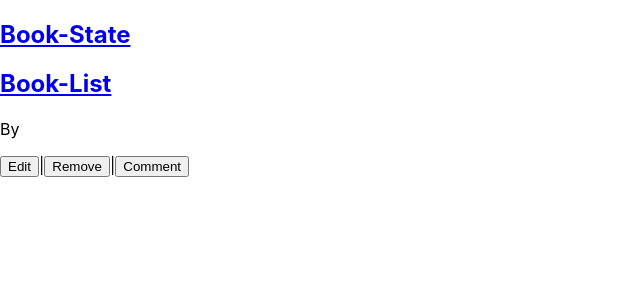
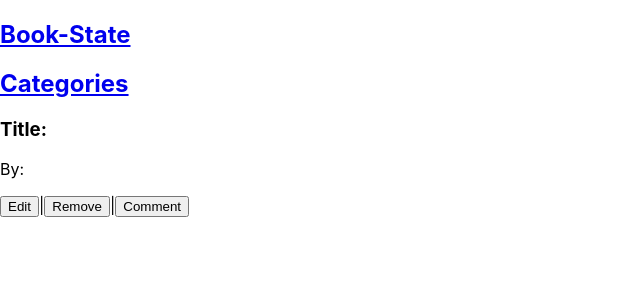
Before and after one commit to Wils-FOURR-speed/bookstore, a React (Create React App) app: page / in a window 1280 px wide. Shown: the top 300 px of the page, without its empty margins (0-640 px from the left). Built offline with nearby package versions, Linux system fonts and the light colour scheme.

Commit message:
Update link text for categories

```diff
--- a/src/Components/Books.js
+++ b/src/Components/Books.js
@@ -5,9 +5,9 @@ function Books({ title, author }) {
   return (
     <div className="main">
       <div>
-        <h1>{title}</h1>
+        <h3>Title:{title}</h3>
         <p>
-          By
+          By:
           {author}
         </p>
       </div>
--- a/src/Components/Navigation.js
+++ b/src/Components/Navigation.js
@@ -10,7 +10,7 @@ function Navbar() {
         </Link>
 
         <Link to="/categories">
-          <h2>Book-List</h2>
+          <h2>Categories</h2>
         </Link>
       </div>
     </nav>
```
Also changed, not shown: src/Components/BookList.js (added).
